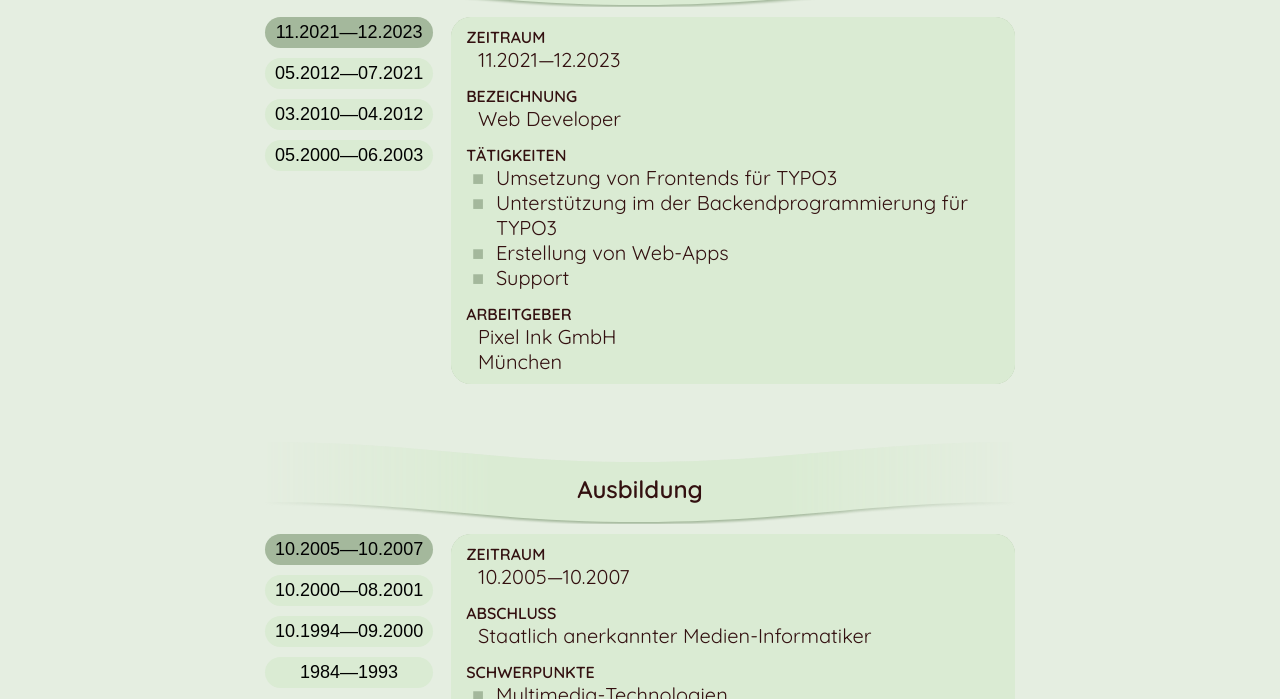
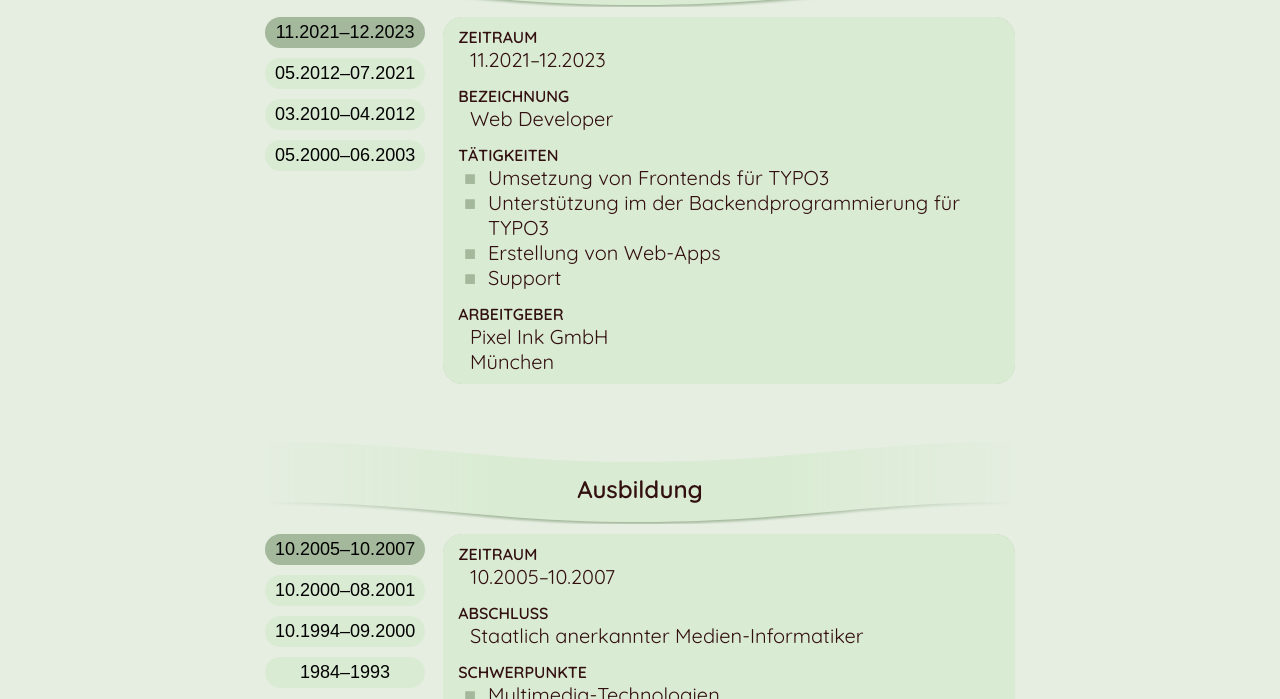
Before and after one commit to GuidoJansen/yunzen.de, a plain HTML site: page public/index.html in a window 1280 px wide. Shown: the part 253-952 px from the top of the page. Drawn offline with Linux system fonts and the light colour scheme.

Commit message:
[TASK] Use n-dash instead of m-dash

```diff
--- a/public/index.html
+++ b/public/index.html
@@ -23,17 +23,17 @@
             </header>
             <div class="container">
                 <nav>
-                    <button type="button" class="active" data-actor-number="0"><span class="mh">11.</span>2021—<span class="mh">12.</span>2023</button>
-                    <button type="button" data-actor-number="2"><span class="mh">05.</span>2012—<span class="mh">07.</span>2021</button>
-                    <button type="button" data-actor-number="3"><span class="mh">03.</span>2010—<span class="mh">04.</span>2012</button>
-                    <button type="button" data-actor-number="4"><span class="mh">05.</span>2000—<span class="mh">06.</span>2003</button>
+                    <button type="button" class="active" data-actor-number="0"><span class="mh">11.</span>2021–<span class="mh">12.</span>2023</button>
+                    <button type="button" data-actor-number="1"><span class="mh">05.</span>2012–<span class="mh">07.</span>2021</button>
+                    <button type="button" data-actor-number="2"><span class="mh">03.</span>2010–<span class="mh">04.</span>2012</button>
+                    <button type="button" data-actor-number="3"><span class="mh">05.</span>2000–<span class="mh">06.</span>2003</button>
                 </nav>
                 <div class="slider slider-berufserfahrung">
                     <div class="stage" id="stage-berufserfahrung">
                         <div class="actor initial in">
                             <dl>
                                 <dt>Zeitraum</dt>
-                                <dd>11.2021—12.2023</dd>
+                                <dd>11.2021–12.2023</dd>
                                 <dt>Bezeichnung</dt>
                                 <dd>Web Developer</dd>
                                 <dt>Tätigkeiten</dt>
@@ -56,7 +56,7 @@
                         <div class="actor initial">
                             <dl>
                                 <dt>Zeitraum</dt>
-                                <dd>05.2012—07.2021</dd>
+                                <dd>05.2012–07.2021</dd>
                                 <dt>Bezeichnung</dt>
                                 <dd>Head of Development</dd>
                                 <dt>Tätigkeiten</dt>
@@ -79,7 +79,7 @@
                         <div class="actor initial">
                             <dl>
                                 <dt>Zeitraum</dt>
-                                <dd>03.2010—04.2012</dd>
+                                <dd>03.2010–04.2012</dd>
                                 <dt>Bezeichnung</dt>
                                 <dd>Web-Developer</dd>
                                 <dt>Tätigkeiten</dt>
@@ -99,7 +99,7 @@
                         <div class="actor initial">
                             <dl>
                                 <dt>Zeitraum</dt>
-                                <dd>05.2000—06.2003</dd>
+                                <dd>05.2000–06.2003</dd>
                                 <dt>Bezeichnung</dt>
                                 <dd>IT-Web-Developer</dd>
                                 <dt>Tätigkeiten</dt>
@@ -128,10 +128,10 @@
             </header>
             <div class="container">
                 <nav>
-                    <button type="button" class="active" data-actor-number="0"><span class="mh">10.</span>2005—<span class="mh">10.</span>2007</button>
-                    <button type="button" data-actor-number="1"><span class="mh">10.</span>2000—<span class="mh">08.</span>2001</button>
-                    <button type="button" data-actor-number="2"><span class="mh">10.</span>1994—<span class="mh">09.</span>2000</button>
-                    <button type="button" data-actor-number="3">1984—1993</button>
+                    <button type="button" class="active" data-actor-number="0"><span class="mh">10.</span>2005–<span class="mh">10.</span>2007</button>
+                    <button type="button" data-actor-number="1"><span class="mh">10.</span>2000–<span class="mh">08.</span>2001</button>
+                    <button type="button" data-actor-number="2"><span class="mh">10.</span>1994–<span class="mh">09.</span>2000</button>
+                    <button type="button" data-actor-number="3">1984–1993</button>
 
                 </nav>
                 <div class="slider slider-ausbildung">
@@ -139,7 +139,7 @@
                         <div class="actor initial in">
                             <dl>
                                 <dt>Zeitraum</dt>
-                                <dd>10.2005—10.2007</dd>
+                                <dd>10.2005–10.2007</dd>
                                 <dt>Abschluss</dt>
                                 <dd>Staatlich anerkannter Medien-Informatiker</dd>
                                 <dt>Schwerpunkte</dt>
@@ -164,7 +164,7 @@
                         <div class="actor initial">
                             <dl>
                                 <dt>Zeitraum</dt>
-                                <dd>10.2000—08.2001</dd>
+                                <dd>10.2000–08.2001</dd>
                                 <dt>Abschluss</dt>
                                 <dd>Staatlich anerkannter Online-/Offline Medienentwickler</dd>
                                 <dt>Schwerpunkte</dt>
@@ -188,7 +188,7 @@
                         <div class="actor initial">
                             <dl>
                                 <dt>Zeitraum</dt>
-                                <dd>10/1994—09/2000</dd>
+                                <dd>10/1994–09/2000</dd>
                                 <dt>Abschluss</dt>
                                 <dd>Studium der Physik (Vordiplom)</dd>
                                 <dt>Schwerpunkte</dt>
@@ -208,7 +208,7 @@
                         <div class="actor initial">
                             <dl>
                                 <dt>Zeitraum</dt>
-                                <dd>1984—1993</dd>
+                                <dd>1984–1993</dd>
                                 <dt>Abschluss</dt>
                                 <dd>Allgemeine Hochschulreife/Abitur</dd>
                                 <dt>Schwerpunkte</dt>
```
